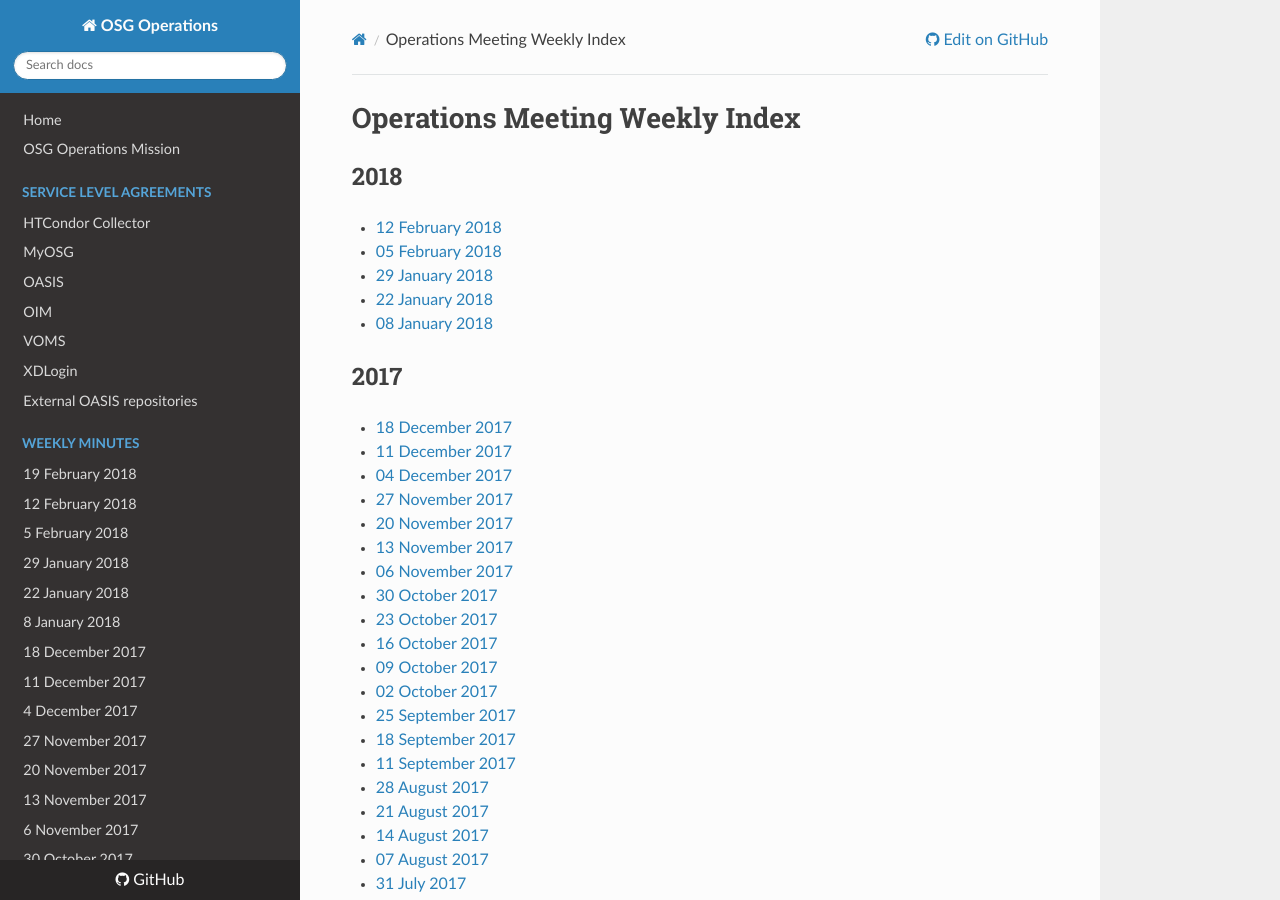
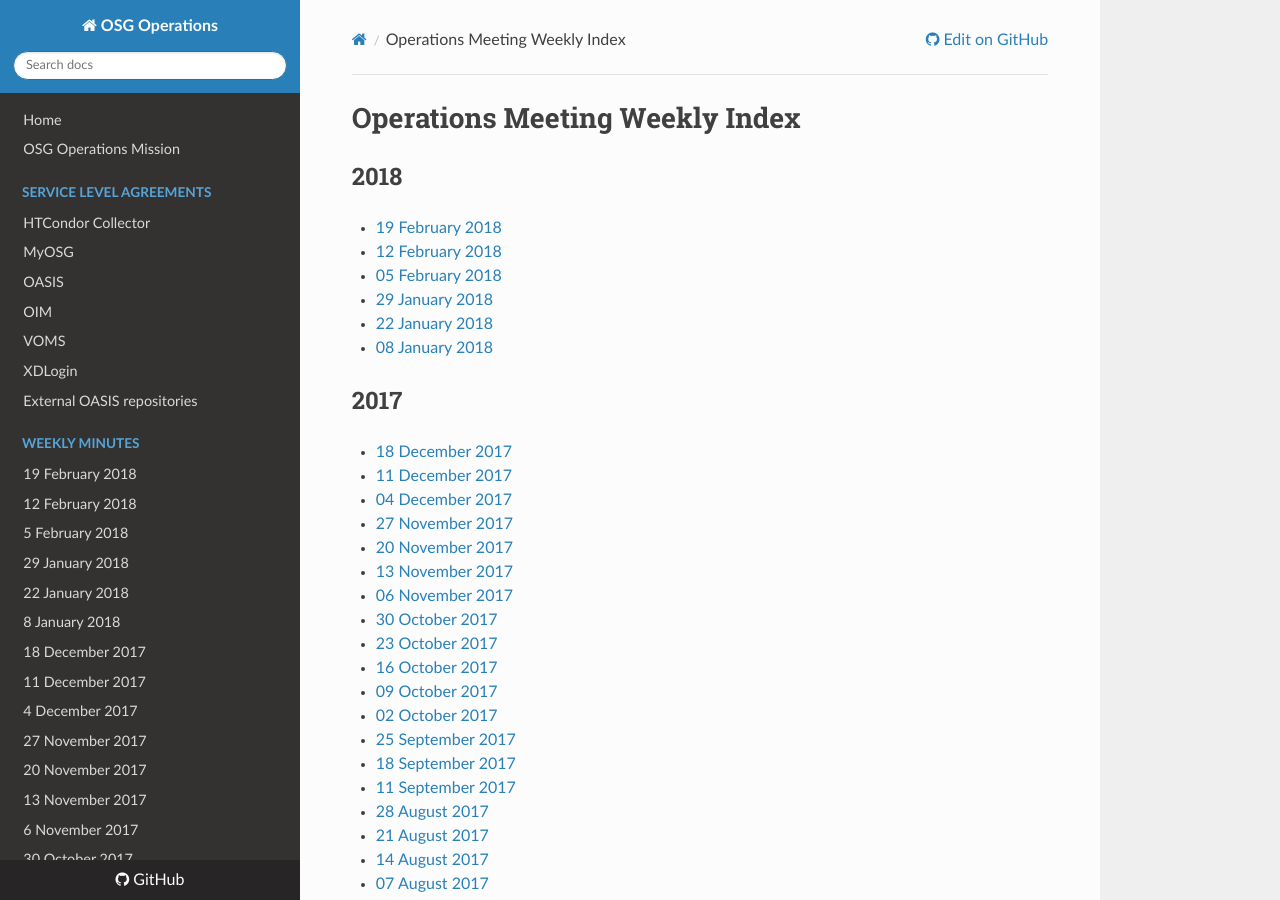
Before and after one commit to osg-htc/operations, an MkDocs documentation site: the page built from docs/WeeklyMinutes/MeetingIndex.md, in a window 1280 px wide and 900 px high. Built offline with MkDocs 1.6.1, drawn with Linux system fonts in a browser that asks for light colours; nearby versions of some CDN libraries; old or Windows-style settings are respelled for this version of MkDocs.

Commit message:
Update MeetingIndex.md

```diff
--- a/docs/WeeklyMinutes/MeetingIndex.md
+++ b/docs/WeeklyMinutes/MeetingIndex.md
@@ -1,6 +1,7 @@
 # Operations Meeting Weekly Index
 
 ## 2018
+   * [19 February 2018](19Feb2018.md)
    * [12 February 2018](12Feb2018.md)
    * [05 February 2018](05Feb2018.md)
    * [29 January 2018](29Jan2018.md)
```
